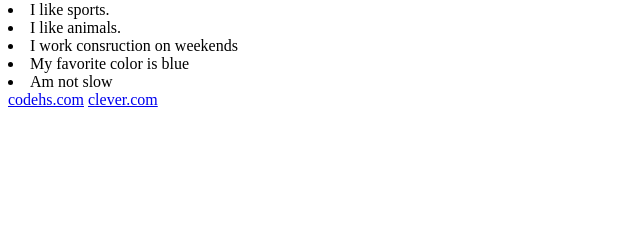
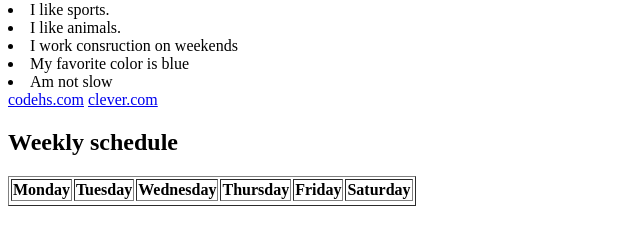
Before and after one commit to alonsito4188/Personal-website-project, a plain HTML site: page index.html in a window 1280 px wide. Shown: the part 466-706 px from the top of the page, without its empty margins (0-640 px from the left). Drawn offline with Linux system fonts and the light colour scheme.

Commit message:
almost done

```diff
--- a/index.html
+++ b/index.html
@@ -16,5 +16,21 @@
     <li>Am not slow</li>
     <a href="https://codehs.com/">codehs.com</a>
     <a href="https://clever.com/">clever.com</a>
+
+    <h2>Weekly schedule</h2>
+    <table border="1">
+        <tr>
+            <th>Monday</th>
+            <th>Tuesday</th>
+            <th>Wednesday</th>
+            <th>Thursday</th>
+            <th>Friday</th>
+            <th>Saturday</th>
+        </tr>
+        <tr>
+
+        </tr>
+
+    </table>
 </body>
 </html>
```
